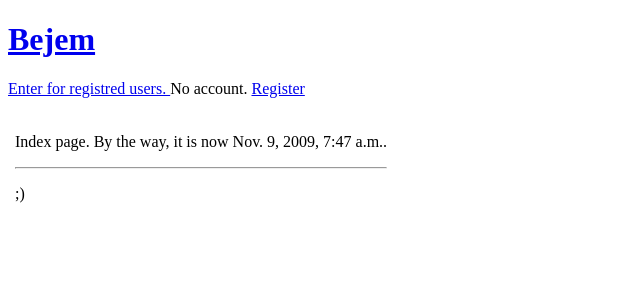
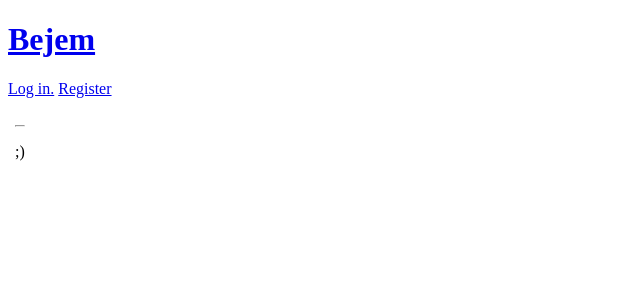
Before and after one commit to akalashnikov/Bejem, a Django app: page / in a window 1280 px wide. Shown: the top 300 px of the page, without its empty margins (0-640 px from the left). Run offline with Django 3.2, Linux system fonts and the light colour scheme.

Commit message:
cosmetic, close hr tag

```diff
--- a/bejem/templates/base.html
+++ b/bejem/templates/base.html
@@ -7,9 +7,14 @@
     <h1><a href="http://127.0.0.1:8000">Bejem</a></h1>
     {% if user %}
         {% if user.is_authenticated %}
-            <p>Welcome, {{ user.username }}. <a href="http://127.0.0.1:8000/logout">Log out</a></p>
+            <p>
+                Welcome, {{ user.username }}. <a href="http://127.0.0.1:8000/logout">Log out</a>
+            </p>
         {% else %}
-            <p><a href="http://127.0.0.1:8000/login">Enter for registred users. </a>No account. <a href="http://127.0.0.1:8000/registration">Register</a></p>
+            <p>
+                <a href="http://127.0.0.1:8000/login">Log in.</a>
+                <a href="http://127.0.0.1:8000/registration">Register</a>
+            </p>
         {% endif %}
     {% endif %}
     <table>
@@ -26,9 +31,10 @@
                 </p>
             </td>
             <td>
-                {% block content %}{% endblock %}
+                {% block content %}
+                {% endblock %}
                 {% block footer %}
-                <hr>
+                <hr></hr>
                 <p>;)</p>
                 {% endblock %}
             </td>
--- a/bejem/templates/index.html
+++ b/bejem/templates/index.html
@@ -4,6 +4,4 @@
 
 {% block content %}
 
-<p>Index page. By the way, it is now {{ current_datetime }}.</p>
-
 {% endblock %}
--- a/bejem/users/views.py
+++ b/bejem/users/views.py
@@ -13,8 +13,7 @@ from forms import LoginForm
 from bejem.users.models import User
 
 def index(request):
-    current_datetime = datetime.datetime.now()
-    return render_to_response('index.html', {'current_datetime': current_datetime},context_instance=RequestContext(request))
+    return render_to_response('index.html', {}, context_instance=RequestContext(request))
 
 def registration(request):
     q_login = request.GET.get('q_login', '')
```
